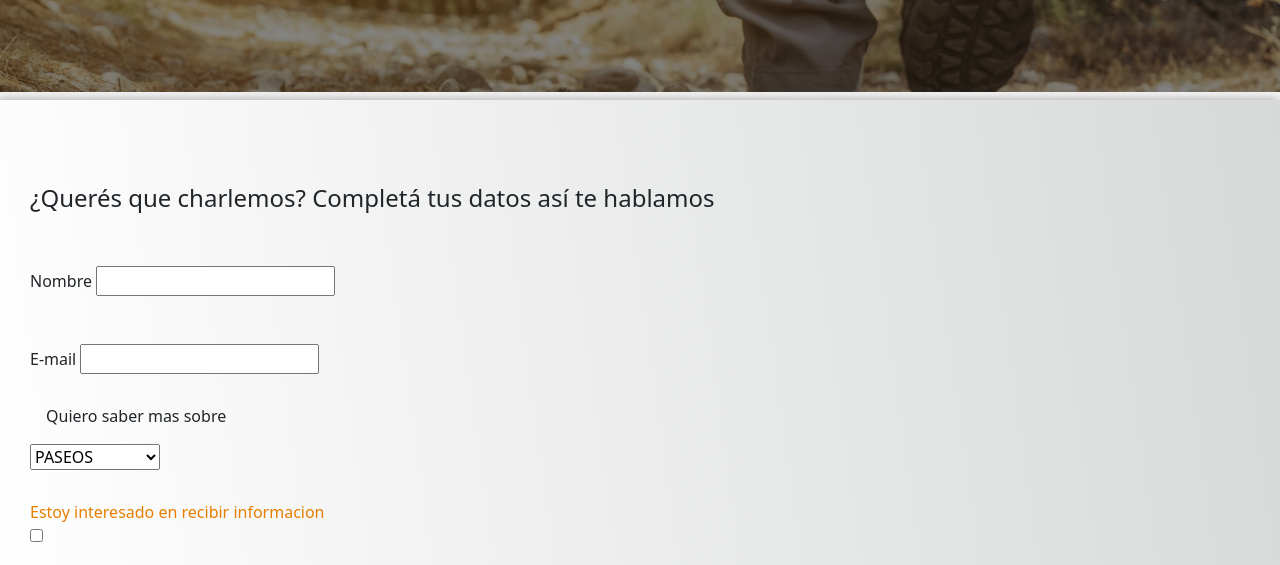
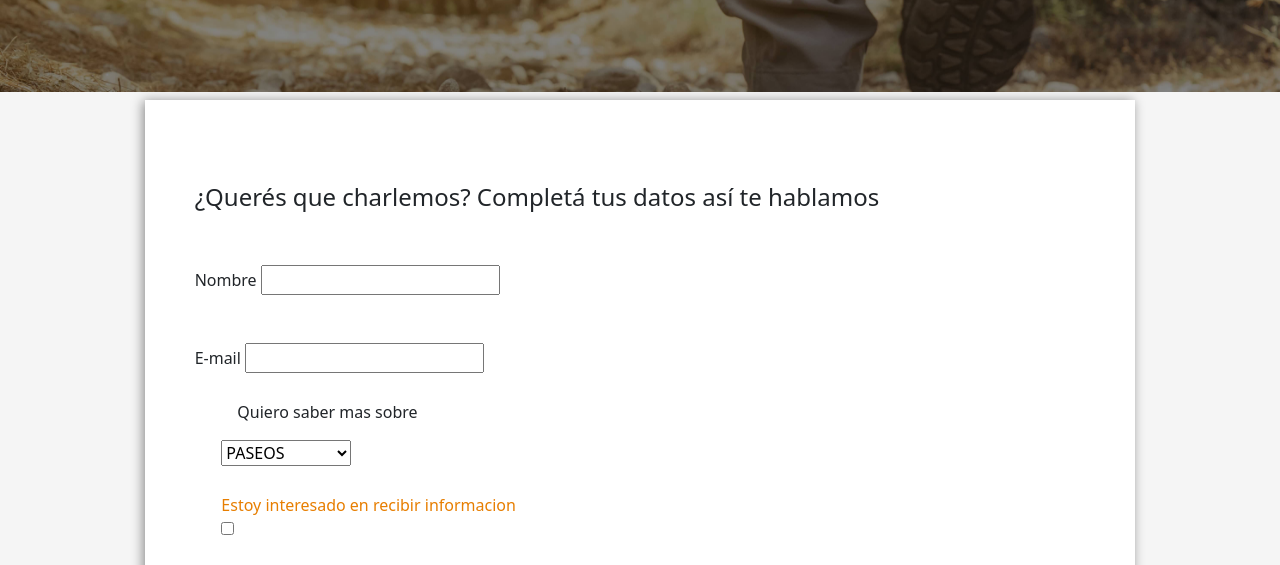
Before and after one commit to Belen-Destefano/il-Serrano, a website: page pages/contacto.html in a window 1280 px wide. Shown: the part 356-921 px from the top of the page. Drawn offline with nearby package versions, Linux system fonts and the light colour scheme; files that its build step writes are made by us from their sources.

Commit message:
contact page

```diff
--- a/scss/prueba.scss
+++ b/scss/prueba.scss
@@ -492,6 +492,7 @@ article {
 #contactoFlex {
     display: flex;
     flex-direction: column;
+    align-items: center;
 
 }
 
@@ -500,23 +501,22 @@ article {
 }
 
 fieldset {
-    /*gradiente*/
-    background: rgb(255,255,255);
-    background: linear-gradient(82deg, rgba(255,255,255,1) 0%, rgba(140,146,147,0.2861519607843137) 100%);
-    box-shadow: -2px 1px 11px rgba(0, 0, 0, 0.425);
+    background: white;
 
-    padding-top: 50px;
-    padding-bottom: 50px;
-    padding-left: 30px;
+    box-shadow: -2px 1px 11px rgb(0 0 0 / 43%);
+
+    padding: 5%;
 
     legend {
         margin-top: 30px;
         margin-bottom: 50px;
+        /* width: 68%; */
+        display: inline-block;
     }
 
     form {
-        margin-top: 30px;
-        margin-bottom: 20px;
+        margin: 3%;
+        width: 39%;
     }
 
 }
```
